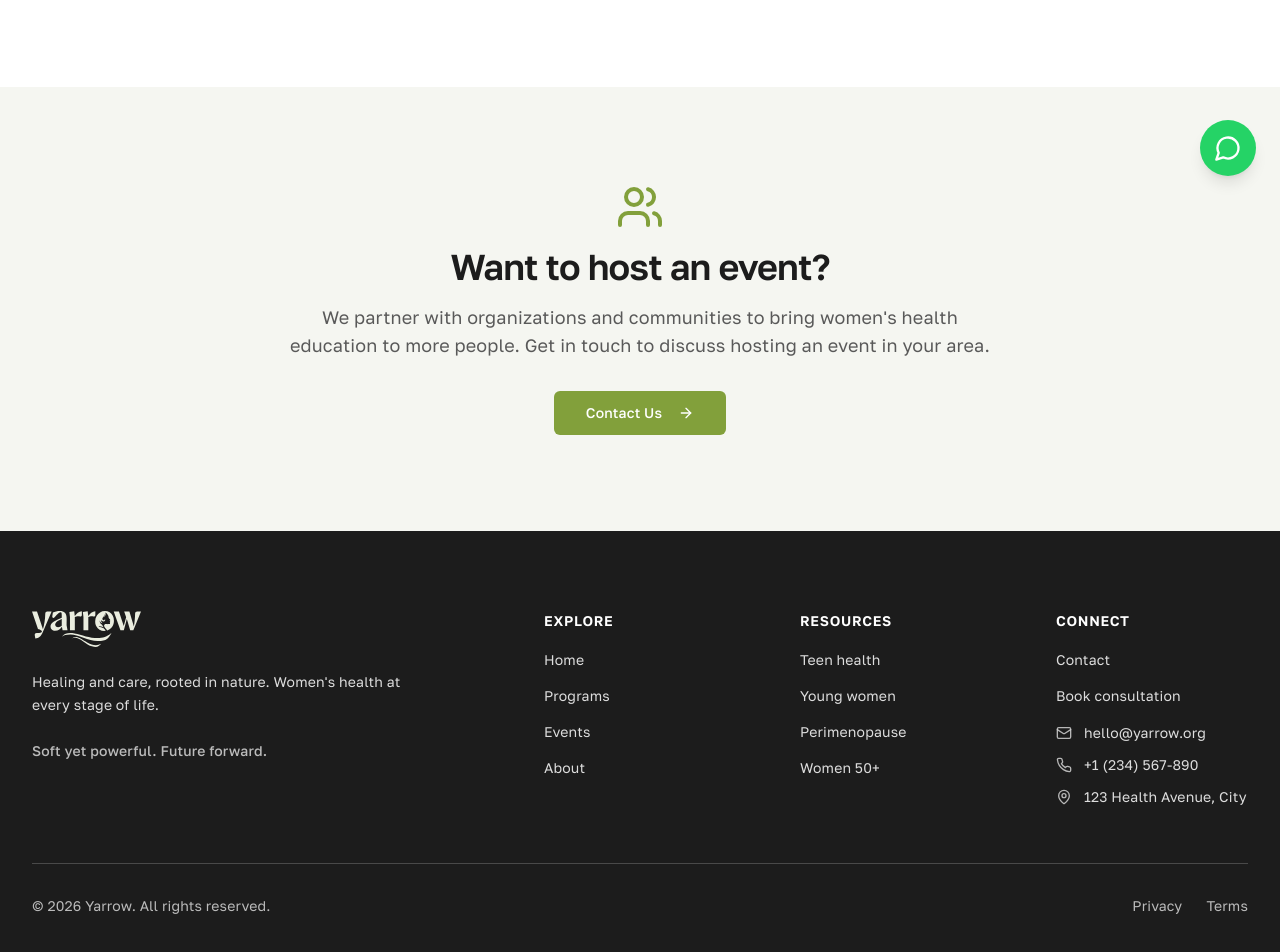
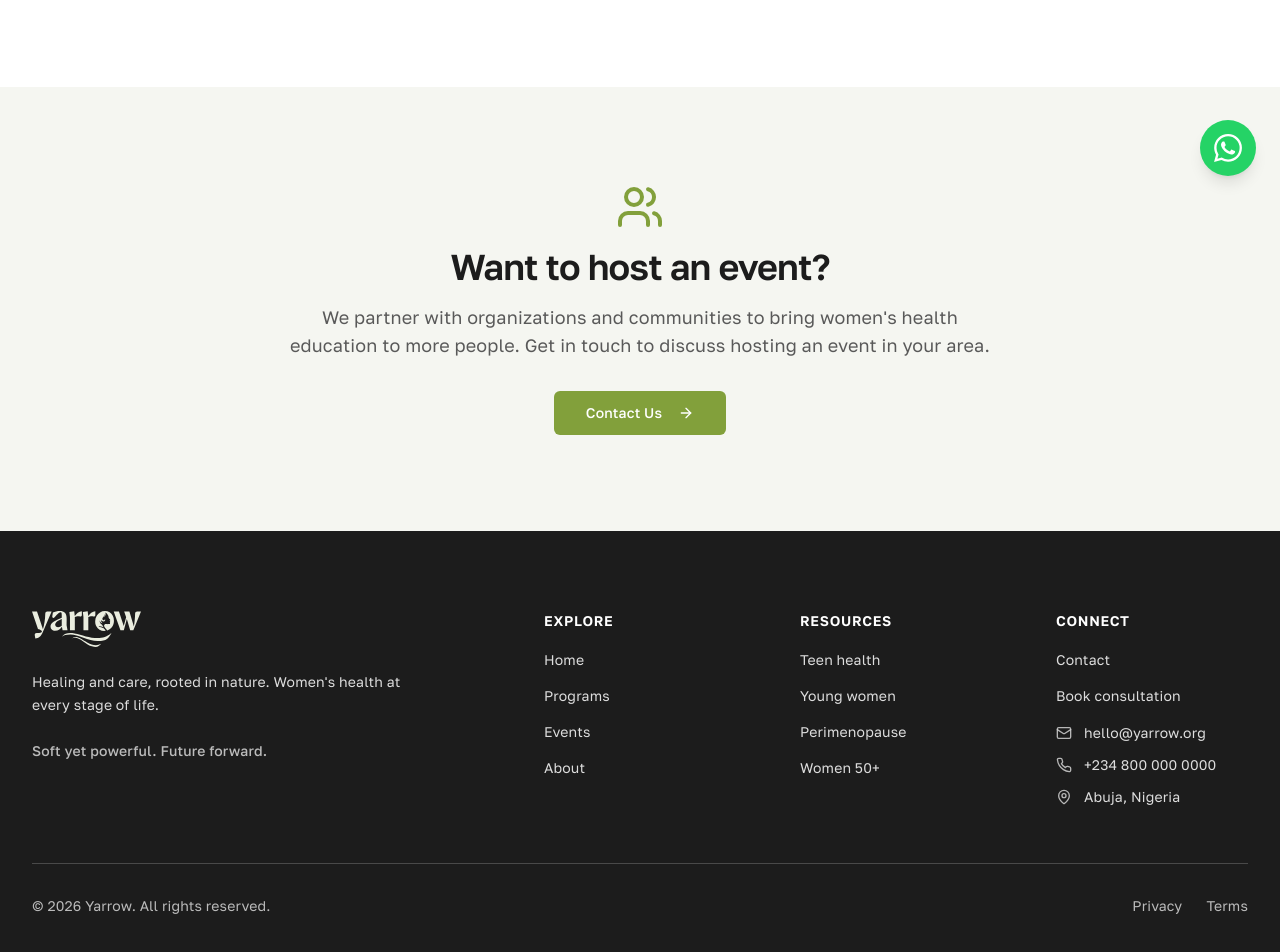
Before and after one commit to godfredakpan/yarrow, a React (Vite) app: page /events in a window 1280 px wide. Shown: the part 600-1552 px from the top of the page. Built offline with nearby package versions, Linux system fonts and the light colour scheme; no server answers; the HTML template or start-up script is replaced by a standard one.

Commit message:
updated assets and small edits

```diff
--- a/index.html
+++ b/index.html
@@ -4,16 +4,25 @@
     <meta charset="UTF-8" />
     <meta name="viewport" content="width=device-width, initial-scale=1.0" />
     <title>Yarrow – Women's health at every stage of life</title>
-    <meta name="description" content="Yarrow: evidence-based programmes, events, and free consultations for women. Healing, care, and support at every stage of life." />
+    <meta name="description" content="Yarrow: evidence-based programmes, events, and free consultations for women in Abuja and beyond. Healing, care, and support at every stage of life." />
+    <meta name="keywords" content="Yarrow, women's health, Abuja, Nigeria, programmes, events, free consultation, teen health, perimenopause, menopause, fertility, PCOS, wellness" />
     <meta name="author" content="Yarrow" />
+    <meta name="robots" content="index, follow" />
+    <meta name="theme-color" content="#86A03B" />
+    <link rel="canonical" href="https://yarrow.org/" />
 
-    <meta property="og:title" content="Yarrow – Women's health at every stage" />
-    <meta property="og:description" content="Evidence-based programmes, events, and free consultations. Healing and care, rooted in nature." />
+    <meta property="og:title" content="Yarrow – Women's health at every stage of life" />
+    <meta property="og:description" content="Evidence-based programmes, events, and free consultations for women. Healing and care, rooted in nature. Based in Abuja, Nigeria." />
     <meta property="og:type" content="website" />
+    <meta property="og:url" content="https://yarrow.org/" />
+    <meta property="og:site_name" content="Yarrow" />
+    <meta property="og:locale" content="en_NG" />
+    <meta property="og:image" content="https://yarrow-preview.vercel.app/images/smiling-black-women.jpeg" />
 
     <meta name="twitter:card" content="summary_large_image" />
-    <meta name="twitter:title" content="Yarrow" />
-    <meta name="twitter:description" content="Women's health at every stage of life. Programmes, events, and free consultations." />
+    <meta name="twitter:title" content="Yarrow – Women's health at every stage of life" />
+    <meta name="twitter:description" content="Women's health programmes, events, and free consultations. Abuja, Nigeria." />
+    <meta name="twitter:image" content="https://yarrow-preview.vercel.app/images/smiling-black-women.jpeg" />
 
     <link rel="icon" type="image/svg+xml" href="/assets/Icon/SVG/Yarrow Icon.svg" />
     <link rel="preconnect" href="https://fonts.googleapis.com" />
--- a/src/components/WhatsAppButton.tsx
+++ b/src/components/WhatsAppButton.tsx
@@ -1,4 +1,4 @@
-import { MessageCircle } from "lucide-react";
+import { WhatsAppIcon } from "@/components/icons/WhatsAppIcon";
 
 const WHATSAPP_NUMBER = "1234567890"; // Replace with actual number
 
@@ -14,7 +14,7 @@
       className="fixed bottom-6 right-6 z-50 w-14 h-14 rounded-full bg-[#25D366] text-white shadow-lg flex items-center justify-center transition-transform hover:scale-110 focus:outline-none focus:ring-2 focus:ring-offset-2 focus:ring-[#25D366]"
       aria-label="Chat on WhatsApp"
     >
-      <MessageCircle className="h-7 w-7" />
+      <WhatsAppIcon size={28} className="text-white" />
     </button>
   );
 }
--- /dev/null
+++ b/src/components/icons/WhatsAppIcon.tsx
@@ -0,0 +1,23 @@
+import type { SVGProps } from "react";
+
+interface WhatsAppIconProps extends SVGProps<SVGSVGElement> {
+  size?: number;
+}
+
+/** WhatsApp logo icon for chat/contact buttons */
+export function WhatsAppIcon({ size = 24, className, ...props }: WhatsAppIconProps) {
+  return (
+    <svg
+      xmlns="http://www.w3.org/2000/svg"
+      viewBox="0 0 24 24"
+      width={size}
+      height={size}
+      className={className}
+      fill="currentColor"
+      aria-hidden
+      {...props}
+    >
+      <path d="M17.472 14.382c-.297-.149-1.758-.867-2.03-.967-.273-.099-.471-.148-.67.15-.197.297-.767.966-.94 1.164-.173.199-.347.223-.644.075-.297-.15-1.255-.463-2.39-1.475-.883-.788-1.48-1.761-1.653-2.059-.173-.297-.018-.458.13-.606.134-.133.298-.347.446-.52.149-.174.198-.298.298-.497.099-.198.05-.371-.025-.52-.075-.149-.669-1.612-.916-2.207-.242-.579-.487-.5-.669-.51-.173-.008-.371-.01-.57-.01-.198 0-.52.074-.792.372-.272.297-1.04 1.016-1.04 2.479 0 1.462 1.065 2.875 1.213 3.074.149.198 2.096 3.2 5.077 4.487.709.306 1.262.489 1.694.625.712.227 1.36.195 1.871.118.571-.085 1.758-.719 2.006-1.413.248-.694.248-1.289.173-1.413-.074-.124-.272-.198-.57-.347m-5.421 7.403h-.004a9.87 9.87 0 01-5.031-1.378l-.361-.214-3.741.982.998-3.648-.235-.374a9.86 9.86 0 01-1.51-5.26c.001-5.45 4.436-9.884 9.888-9.884 2.64 0 5.122 1.03 6.988 2.898a9.825 9.825 0 012.893 6.994c-.003 5.45-4.437 9.884-9.885 9.884m8.413-18.297A11.815 11.815 0 0012.05 0C5.495 0 .16 5.335.157 11.892c0 2.096.547 4.142 1.588 5.945L.057 24l6.305-1.654a11.882 11.882 0 005.683 1.448h.005c6.554 0 11.89-5.335 11.893-11.893a11.821 11.821 0 00-3.48-8.413z" />
+    </svg>
+  );
+}
--- a/src/components/layout/Footer.tsx
+++ b/src/components/layout/Footer.tsx
@@ -109,11 +109,11 @@
               </li>
               <li className="flex items-start gap-3">
                 <Phone className="h-4 w-4 mt-0.5 shrink-0 opacity-80" />
-                <span>+1 (234) 567-890</span>
+                <span>+234 800 000 0000</span>
               </li>
               <li className="flex items-start gap-3">
                 <MapPin className="h-4 w-4 mt-0.5 shrink-0 opacity-80" />
-                <span>123 Health Avenue, City</span>
+                <span>Abuja, Nigeria</span>
               </li>
             </ul>
           </div>
--- a/src/components/layout/Header.tsx
+++ b/src/components/layout/Header.tsx
@@ -1,6 +1,7 @@
 import { useState, useRef, useEffect } from "react";
 import { Link, useLocation, useNavigate } from "react-router-dom";
-import { Menu, X, Search, MessageCircle } from "lucide-react";
+import { Menu, X, Search } from "lucide-react";
+import { WhatsAppIcon } from "@/components/icons/WhatsAppIcon";
 import { Button } from "@/components/ui/button";
 import { Input } from "@/components/ui/input";
 
@@ -159,7 +160,7 @@
               )}
             </div>
             <Button variant="ghost" size="sm" onClick={handleWhatsAppClick} className="gap-2 h-9 text-muted-foreground hover:text-foreground">
-              <MessageCircle className="h-4 w-4" />
+              <WhatsAppIcon size={20} className="text-[#25D366]" />
               Chat
             </Button>
             <Button asChild size="sm" className="h-9 bg-primary hover:bg-primary/90">
@@ -169,7 +170,7 @@
 
           <div className="flex lg:hidden items-center gap-1">
             <Button variant="ghost" size="icon" className="h-10 w-10" onClick={handleWhatsAppClick}>
-              <MessageCircle className="h-5 w-5" />
+              <WhatsAppIcon size={24} className="text-[#25D366]" />
             </Button>
             <Button
               variant="ghost"
--- a/src/pages/Contact.tsx
+++ b/src/pages/Contact.tsx
@@ -1,7 +1,8 @@
 import { useState } from "react";
 import { useLocation, useSearchParams, Link } from "react-router-dom";
 import { Layout } from "@/components/layout/Layout";
-import { Mail, Phone, MapPin, MessageCircle, Send, CheckCircle2 } from "lucide-react";
+import { Mail, Phone, MapPin, Send, CheckCircle2 } from "lucide-react";
+import { WhatsAppIcon } from "@/components/icons/WhatsAppIcon";
 import { Button } from "@/components/ui/button";
 import { Input } from "@/components/ui/input";
 import { Textarea } from "@/components/ui/textarea";
@@ -215,8 +216,8 @@
                   </div>
                   <div>
                     <p className="font-medium mb-1">Phone</p>
-                    <a href="tel:+1234567890" className="text-muted-foreground hover:text-primary">
-                      +1 (234) 567-890
+                    <a href="tel:+2348000000000" className="text-muted-foreground hover:text-primary">
+                      +234 800 000 0000
                     </a>
                   </div>
                 </div>
@@ -228,8 +229,7 @@
                   <div>
                     <p className="font-medium mb-1">Location</p>
                     <p className="text-muted-foreground">
-                      123 Health Avenue<br />
-                      City, State 12345
+                      Abuja, Nigeria
                     </p>
                   </div>
                 </div>
@@ -246,7 +246,7 @@
                   className="w-full"
                   onClick={handleWhatsAppClick}
                 >
-                  <MessageCircle className="mr-2 h-4 w-4" />
+                  <WhatsAppIcon size={20} className="mr-2 text-[#25D366]" />
                   Chat on WhatsApp
                 </Button>
               </div>
@@ -298,7 +298,7 @@
                       <Input
                         id="phone"
                         type="tel"
-                        placeholder="+1 (234) 567-890"
+                        placeholder="+234 800 000 0000"
                         value={formData.phone}
                         onChange={(e) => setFormData({ ...formData, phone: e.target.value })}
                       />
```
